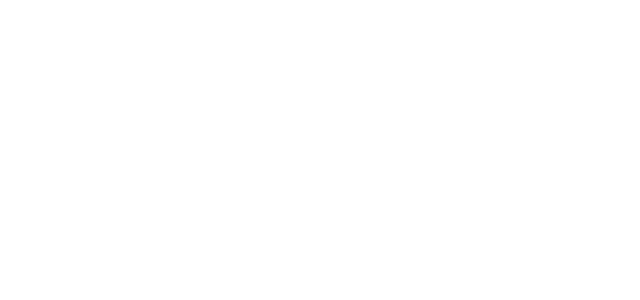
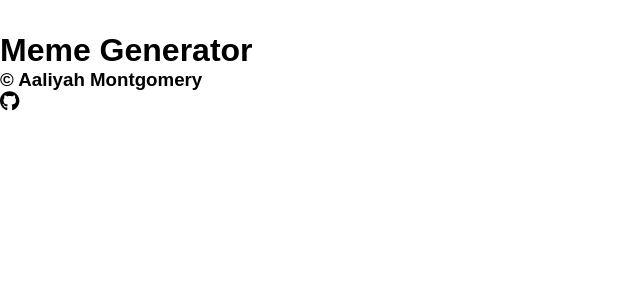
Before and after one commit to Aaliyah1699/meme-generator, a React (Vite) app: page / in a window 1280 px wide. Shown: the top 300 px of the page, without its empty margins (0-640 px from the left). Built offline with nearby package versions, Linux system fonts and the light colour scheme; a web font is replaced by a local one.

Commit message:
fixed icons and link

```diff
--- a/src/App.jsx
+++ b/src/App.jsx
@@ -1,7 +1,12 @@
 import "./App.css";
+import Header from "./components/Header";
 
 function App() {
-  return <div className="content-container"></div>;
+  return (
+    <div className="content-container">
+      <Header />
+    </div>
+  );
 }
 
 export default App;
--- a/src/components/Header.jsx
+++ b/src/components/Header.jsx
@@ -1,11 +1,12 @@
 import { FontAwesomeIcon } from "@fortawesome/react-fontawesome";
+import { faSquarespace, faGithub } from "@fortawesome/free-brands-svg-icons";
 
 const Header = () => {
   return (
     <div className="header-container">
       <div className="header-left">
         <FontAwesomeIcon
-          icon="fa-brands fa-squarespace"
+          icon={faSquarespace}
           size="2xl"
           style={{ color: "#ffffff" }}
         />
@@ -17,12 +18,13 @@
           href="https://github.com/Aaliyah1699/meme-generator"
           target="_blank"
           rel="noopener noreferrer"
-        ></a>
-        <FontAwesomeIcon
-          icon="fa-brands fa-github"
-          size="lg"
-          style={{ color: "#000000" }}
-        />
+        >
+          <FontAwesomeIcon
+            icon={faGithub}
+            size="lg"
+            style={{ color: "#000000" }}
+          />
+        </a>
       </div>
     </div>
   );
```
